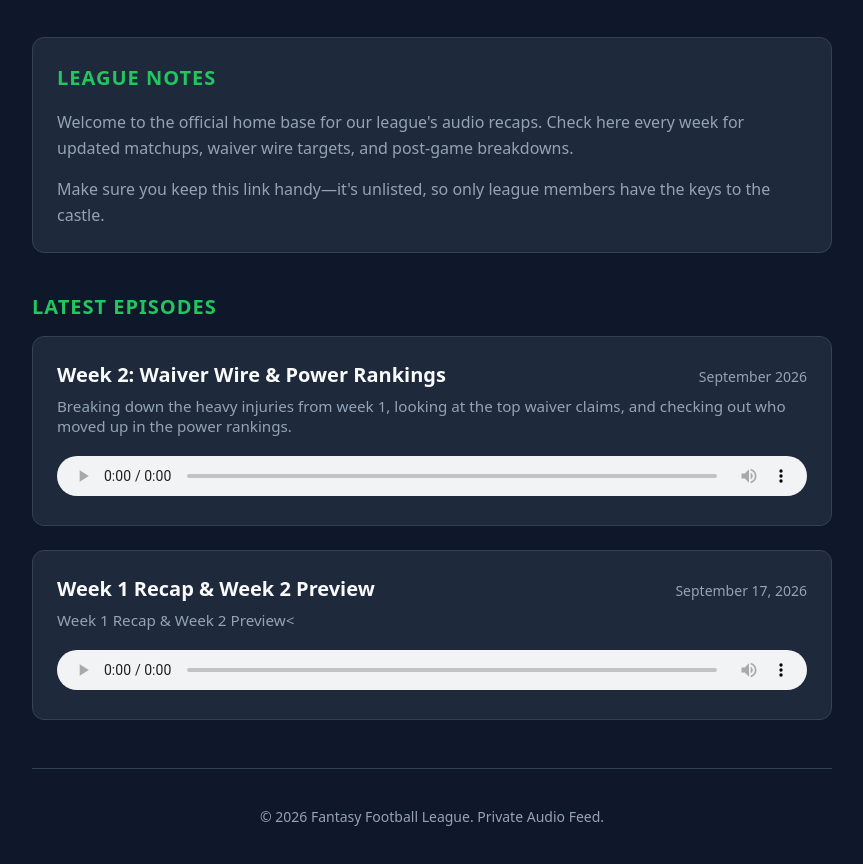
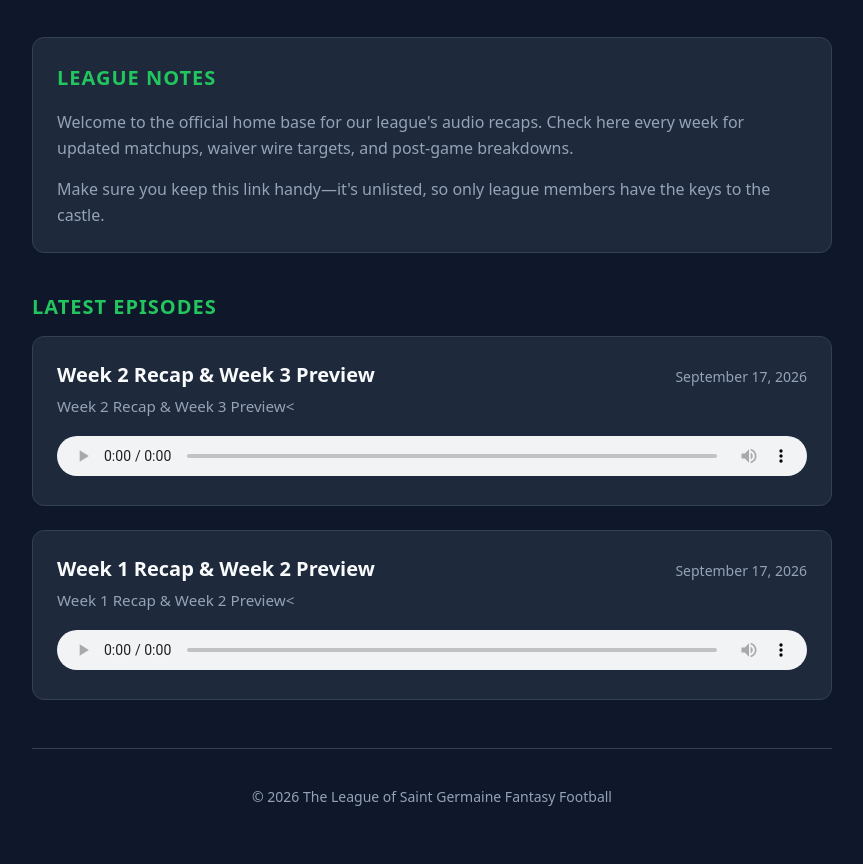
Before and after one commit to Schlueter00/TheLeagueofSaintGermaine, a plain HTML site: page index.html in a window 1280 px wide. Shown: the part 148-1012 px from the top of the page, without its empty margins (208-1071 px from the left). Drawn offline with Linux system fonts and the light colour scheme.

Commit message:
Update index.html

```diff
--- a/index.html
+++ b/index.html
@@ -159,10 +159,10 @@
             <!-- Episode 2 Template -->
             <div class="episode-card">
                 <div class="episode-header">
-                    <h2 class="episode-title">Week 2: Waiver Wire & Power Rankings</h2>
-                    <span class="episode-date">September 2026</span>
+                    <h2 class="episode-title">Week 2 Recap & Week 3 Preview</h2>
+                    <span class="episode-date">September 17, 2026</span>
                 </div>
-                <p class="episode-desc">Breaking down the heavy injuries from week 1, looking at the top waiver claims, and checking out who moved up in the power rankings.</p>
+                <p class="episode-desc">Week 2 Recap & Week 3 Preview<</p>
 
                 <!-- Audio Player pointing to the episodes folder -->
                 <audio controls>
@@ -189,7 +189,7 @@
         </div>
 
         <footer>
-            <p>&copy; 2026 Fantasy Football League. Private Audio Feed.</p>
+            <p>&copy; 2026 The League of Saint Germaine Fantasy Football</p>
         </footer>
     </div>
 
```
